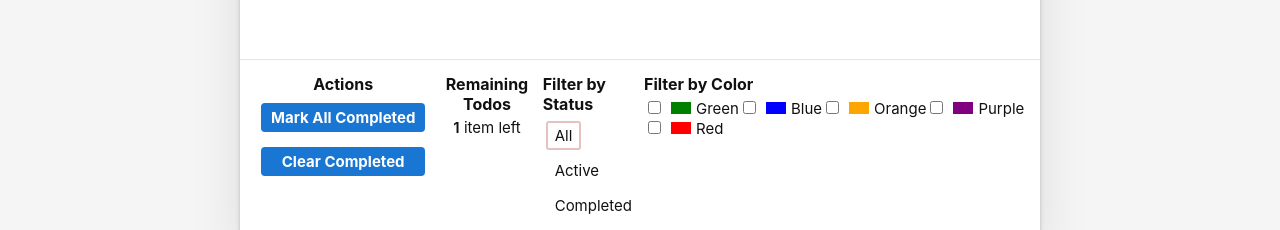
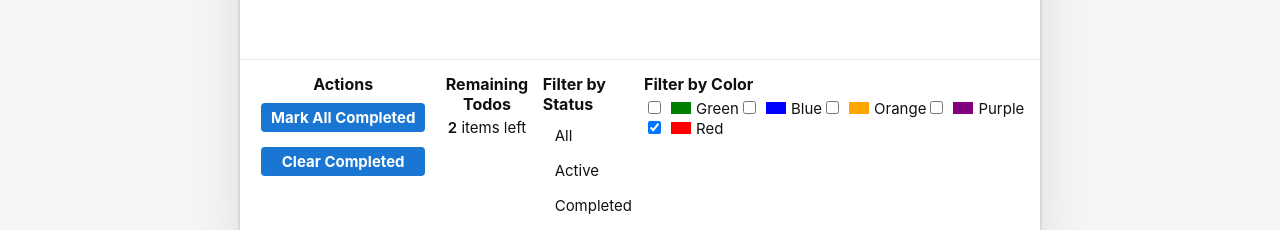
Before and after one commit to shanth1/redux-fundamentals, a React (Create React App) app: page / in a window 1280 px wide. Shown: the part 663-893 px from the top of the page. Built offline with nearby package versions, Linux system fonts and the light colour scheme; what miragejs would draw is missing.

Commit message:
Using multiple selectors in a component

```diff
--- a/src/features/footer/Footer.js
+++ b/src/features/footer/Footer.js
@@ -1,4 +1,5 @@
 import React from "react";
+import { useSelector } from "react-redux";
 
 import { availableColors, capitalize } from "../filters/colors";
 import { StatusFilters } from "../filters/filtersSlice";
@@ -73,9 +74,12 @@
 };
 
 const Footer = () => {
-    const colors = [];
-    const status = StatusFilters.All;
-    const todosRemaining = 1;
+    const todosRemaining = useSelector((state) => {
+        const uncompletedTodos = state.todos.filter((todo) => !todo.completed);
+        return uncompletedTodos.length;
+    });
+
+    const { status, colors } = useSelector((state) => state.filters);
 
     const onColorChange = (color, changeType) =>
         console.log("Color change: ", { color, changeType });
```
